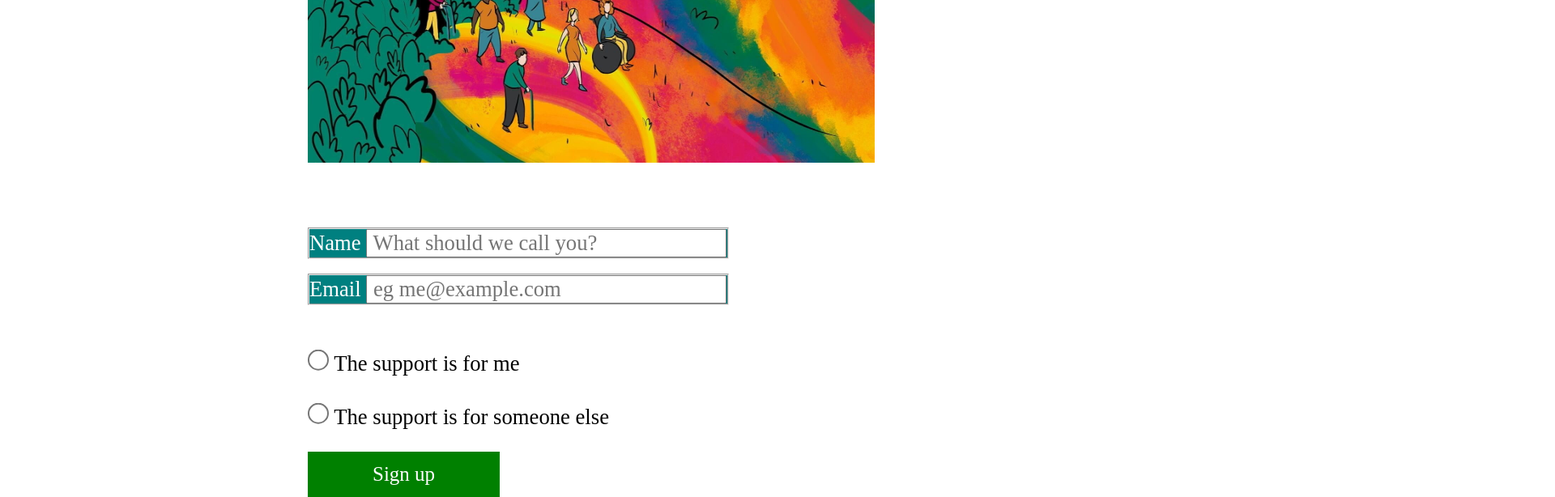
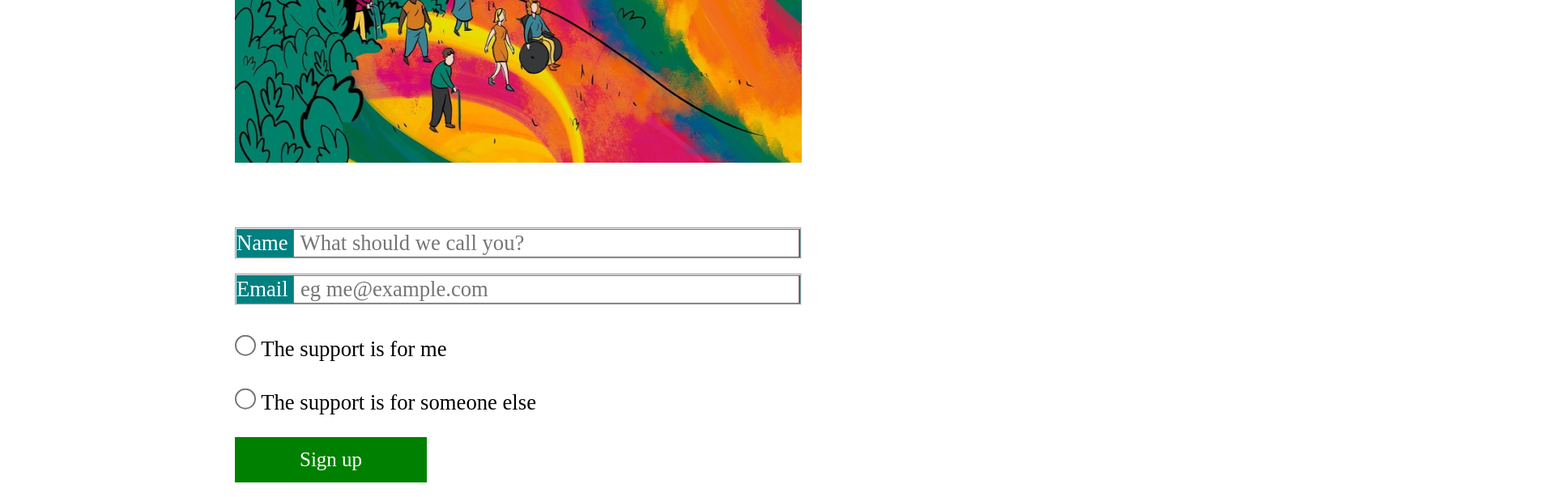
Before and after one commit to katiep28/eccoo-frontend-dev-test, a website: page views/page-frontend.html in a window 1280 px wide. Shown: the part 199-813 px from the top of the page at 81% size, 1920 px wide, since content can reach past the window. Drawn offline with nearby package versions, Linux system fonts and the light colour scheme; files that its build step writes are made by us from their sources; files whose address does not match are found by name.

Commit message:
tweaked the formatting

```diff
--- a/public/style.css
+++ b/public/style.css
@@ -9,8 +9,8 @@ body, input, button {
 }
 
 body > * {
-  max-width: 520px;
-  /* max-width:700px; */
+  /* max-width: 520px; */
+  max-width:700px;
   margin-left: auto;
   margin-right: auto;
 }
@@ -34,7 +34,7 @@ nav ol > li {
 }
 .whitetext input{
   font-size: 20pt;
-  width: 441px;
+  width: 621px;
   color: black;
 }
 
@@ -48,7 +48,7 @@ nav ol > li {
   -webkit-transform: scale(2); /* Chrome, Safari, Opera */
   transform: scale(2);
   display: inline-block;
-  padding: 50px 260px;
+  padding: 50px 350px;
 }
 
 button {
@@ -93,5 +93,5 @@ img {
 .position {
   position: absolute;
   top: 20%;
-  /* left:25% */
+  left:25%
 }
--- a/views/page.html
+++ b/views/page.html
@@ -26,7 +26,8 @@
   </nav>
   <main role="main">
   {% block content %}
-    {{ message }}
+    <br>
+    <h1>{{ message }}</h1>
   {% endblock %}
   </main>
 </body>
```
Also changed, not shown: views/page-frontend.html (+0 -1 lines).
